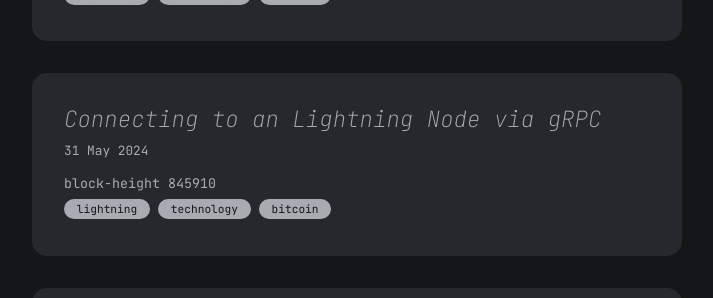
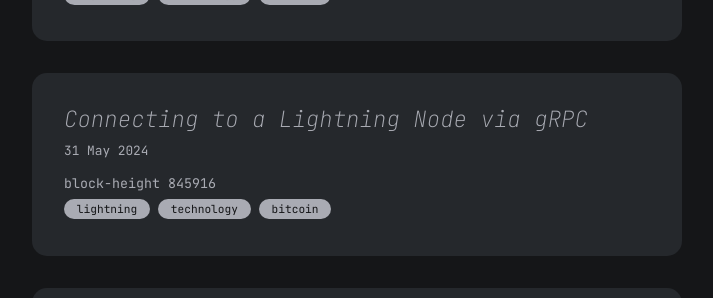
Before and after one commit to shoupn/nodlAndhodl.github.io, a Jekyll site: the page built from index.md, in a window 1280 px wide and 900 px high, scrolled down 942 px. Shown: the part 156-454 px from the top of the window, without its empty margins (283-996 px from the left). Built offline with Jekyll 4.4.1, drawn with Linux system fonts in a browser that asks for light colours.

Commit message:
typos (#10)

```diff
--- a/all_collections/_posts/2024-05-31-connecting-to-lightning.md
+++ b/all_collections/_posts/2024-05-31-connecting-to-lightning.md
@@ -1,7 +1,7 @@
 ---
 layout: post
-title: Connecting to an Lightning Node via gRPC
-block-height: 845910
+title: Connecting to a Lightning Node via gRPC
+block-height: 845916
 categories: ["lightning", "technology", "bitcoin"]
 ---
 
```
Also changed, not shown: other parts of all_collections/_posts/2024-05-31-connecting-to-lightning.md (+2 -2 lines).
